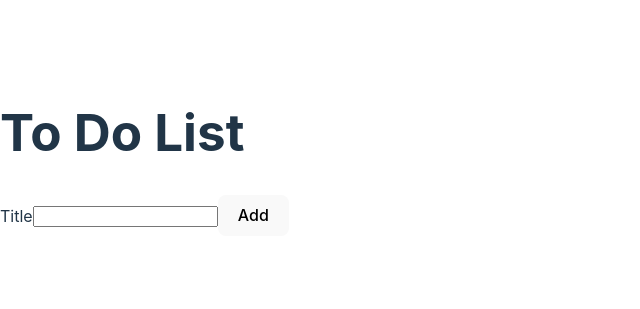
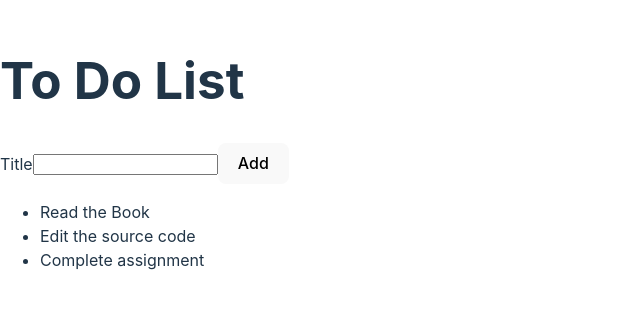
Before and after one commit to alejandroesoto/react-todo, a React (Vite) app: page / in a window 1280 px wide. Shown: the part 247-556 px from the top of the page, without its empty margins (0-640 px from the left). Built offline with nearby package versions, Linux system fonts and the light colour scheme.

Commit message:
Lesson 2 / React DOM and Components Fixed # 2

```diff
--- a/src/App.jsx
+++ b/src/App.jsx
@@ -8,6 +8,7 @@ return (
   <div>
       <h1>To Do List</h1>
       <AddTodoForm></AddTodoForm>
+      <TodoList></TodoList>
   </div>
 )
 }
```
